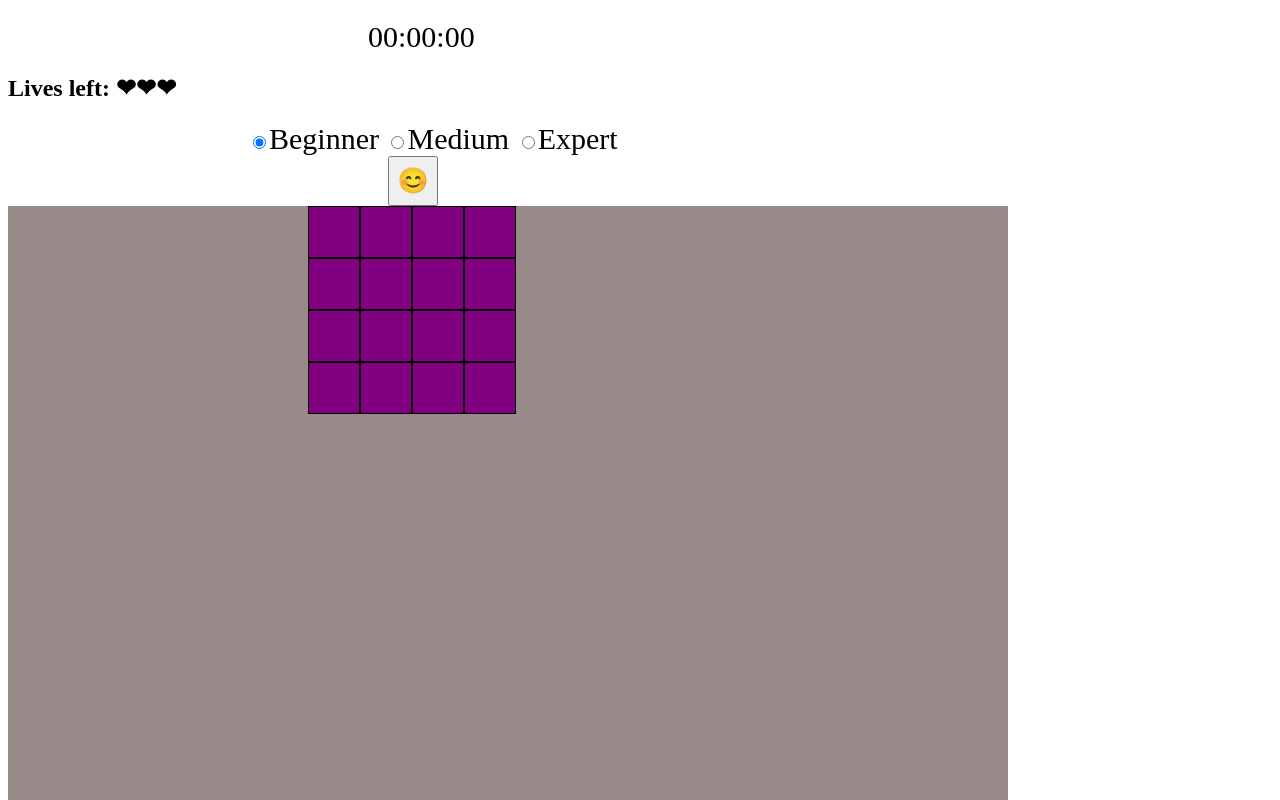
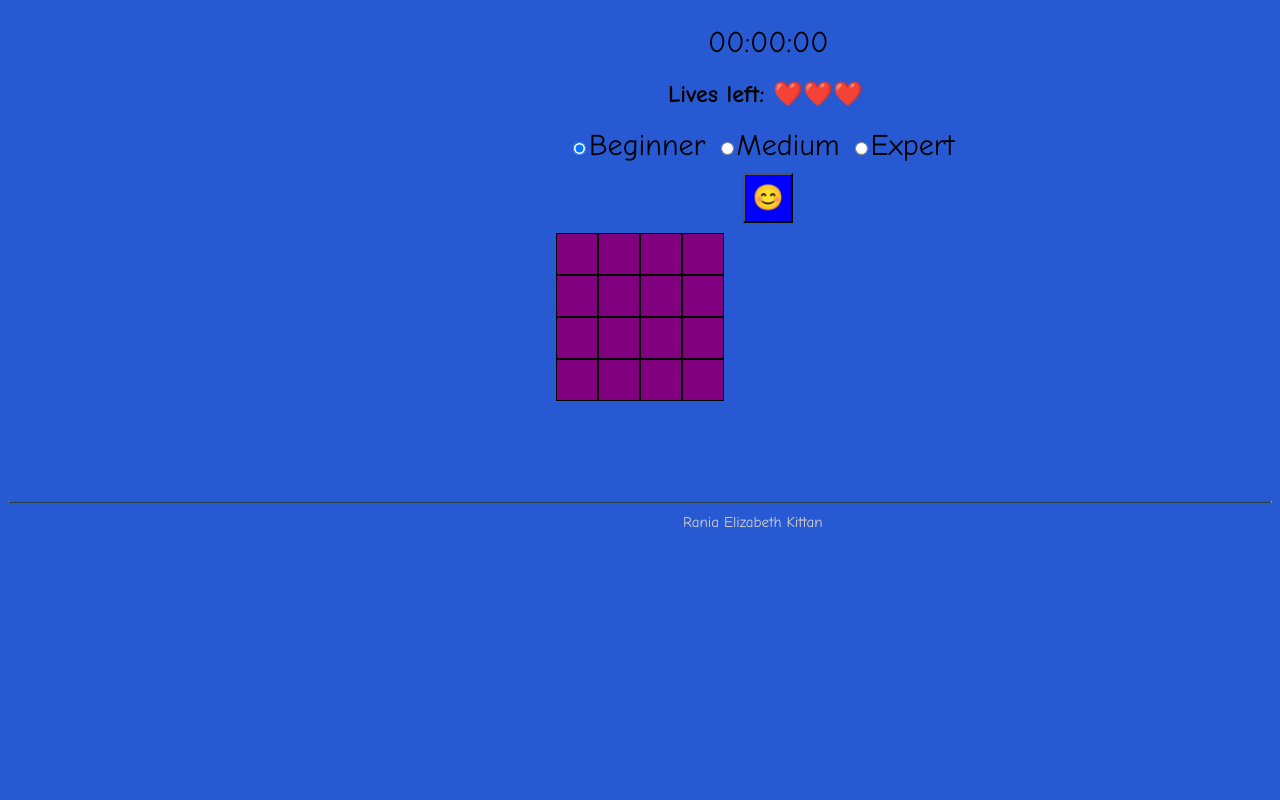
Before and after one commit to CrazyDiamond24/MineSweeperCA, a plain HTML site: page index.html in a window 1280 px wide. Shown: the top 800 px of the page. Drawn offline with Linux system fonts and the light colour scheme.

Commit message:
Second Submission
Still has a few bugs and needs some work in general.

```diff
--- a/css/style.css
+++ b/css/style.css
@@ -1,25 +1,23 @@
 /* DO THIS LAST! DO NOT WASTE TIME ON STYLE RANIA!
 KEEP IT UGLY FOR NOW, AS LONG AS YOU CAN SEE WHAT'S GOING ON */
-.container {
-  width: 1000px;
-  height: 1000px;
-  background-color: rgb(153, 138, 138);
-  /* display: flex;
-  align-items: center;
-  justify-content: center; */
+body {
+  background-color: rgb(39, 90, 210);
+  font-family: 'Comic Sans MS', 'Chalkboard SE', 'Comic Neue', sans-serif;
 }
+
 .container table {
-  background-color: rgb(153, 138, 138);
   border-collapse: collapse;
   border: collapse;
-  margin-left: 300px;
+  display: flex;
+  align-items: center;
+  justify-content: center;
 }
 
 .cell {
   display: inline-block;
   padding: 10px;
-  width: 30px;
-  height: 30px;
+  width: 20px;
+  height: 20px;
   border: 1px solid black;
   background-color: purple;
 }
@@ -29,20 +27,53 @@ KEEP IT UGLY FOR NOW, AS LONG AS YOU CAN SEE WHAT'S GOING ON */
 }
 
 .levels {
-  margin-left: 240px;
+  margin-left: 560px;
   font-size: 30px;
 }
 
 .timer {
   font-size: 30px;
-  margin-top: 20px;
-  margin-left: 360px;
+  margin-top: 25px;
+  margin-left: 700px;
 }
 
 .restart {
-  margin-left:380px;
+  margin-left: 735px;
+  margin-bottom: 10px;
+  margin-top: 10px;
   height: 50px;
   width: 50px;
   text-align: center;
   font-size: 25px;
+  background-color: blue;
 }
+
+.lives {
+  margin-left: 660px;
+}
+
+.modal {
+  padding-top: 20px;
+  padding-bottom: 10px;
+  height: 60px;
+  width: 150px;
+  margin-left: 1070px;
+  margin-top: 120px;
+  position: absolute;
+  background-color: rgb(52, 7, 48);
+  box-shadow: 2px 2px 2px 0px rgb(59, 59, 57);
+  color: white;
+  font-size: 25px;
+  text-align: center;
+}
+hr {
+  margin-top: 100px;
+  border-top: 1px solid rgb(17, 99, 193);
+  border-bottom: 1px solid rgb(44, 64, 71);
+}
+footer {
+  font-size: 15px;
+  color: rgb(213, 208, 208);
+  margin-left: 675px;
+  margin-top: 10px;
+}
--- a/index.html
+++ b/index.html
@@ -10,7 +10,8 @@
   <body onload="onInit()">
     <!-- more things to be added such as lives, hints, count.. -->
     <div class="timer">00:00:00</div>
-    <h2 class="lives">Lives left: <span>❤❤❤</span></h2>
+    <h2 class="lives">Lives left: <span>❤️❤️❤️</span></h2>
+
       <div class="levels">
         <label
           ><input
@@ -41,12 +42,13 @@
         >
       </div>
     </div>
+    <div class="modal">Game Over!</div>
     <button class="restart" onclick="resetGame()">😊</button>
     <div class="container">
 
     </div>
-
-    <div class="modal"></div>
+  <hr>
+    <footer>Rania Elizabeth Kittan</footer>
 
     <script src="js/util.js"></script>
     <script src="js/game.js"></script>
--- a/js/game.js
+++ b/js/game.js
@@ -1,5 +1,6 @@
 'use strict'
-//All logic goes here
+//Game basics
+//Functionality in Main file
 //----------------------------------------
 const HAPPY = '😊'
 const DEAD = '🥴'
@@ -30,6 +31,8 @@ function onInit() {
   gMinesPos = []
   isTimerOn = false
   renderEmoji(HAPPY)
+  var elModal = document.querySelector('.modal')
+  elModal.style.display = 'none'
 }
 //----------------------------------------
 function setMode(elMode) {
@@ -59,7 +62,9 @@ function gameOver() {
     renderClee(currMine, MINE)
   }
   renderEmoji(DEAD)
-  //add modal
+  //not working
+  var elModal = document.querySelector('.modal')
+  elModal.style.display = 'block'
 }
 //----------------------------------------
 function resetGame() {
@@ -74,6 +79,7 @@ function resetGame() {
 }
 
 //check victory - if all mines are flagged + all cells are shown
+//not working - I removed the call from the code
 //----------------------------------------
 function isVictory() {
   var totalCellCount = gLevel.SIZE ** 2
--- a/js/main.js
+++ b/js/main.js
@@ -1,5 +1,5 @@
 'use strict'
-//general basic foundation
+//Game Functionality
 //～*～♡～*～♥～*～♡～*～♥～*～♡～*～♥～*～♡～*～//
 
 //Elements
@@ -56,24 +56,20 @@ function onCellClicked(elCell, i, j) {
   if (!gGame.isOn) return
   var cell = gBoard[i][j]
   if (cell.isShown) return
+  if (elCell.isMarked) return
 
   if (!isTimerOn) {
     startTimer(Date.now())
     isTimerOn = !isTimerOn
   }
-  if (elCell.isMarked) return
 
-  //this is bugged - first cell clicked doesn't immediately render the number (it shows on 2nd click)
   if (gIsFirstClick) {
     placeMines(i, j)
-    // renderBoard()
-    // if (elCell.isMine) return
     gIsFirstClick = false
   }
 
-  //if no negs - expand 1st degree negs
   var pos = { i, j }
-  //if the cell has negs - reveal it with the count of mines
+
   if (!cell.isMine) {
     cell.isShown = true
     cell.minesAround = setMinesNegsCount(gBoard, i, j)
@@ -83,7 +79,6 @@ function onCellClicked(elCell, i, j) {
     elCell.innerText = cell.minesAround
   }
 
-  //BUGGED if MINE - reveal the mine - call game over ++Lives logic
   if (cell.isMine) {
     if (gLives) {
       cell.isShown = true
@@ -95,11 +90,9 @@ function onCellClicked(elCell, i, j) {
       gameOver()
     }
     // TODO FIX THIS
-    isVictory()
-    // return
+    // isVictory()
   }
   elCell.classList.add('revealed')
-  // elCell.isShown = true
 }
 
 //----------------------------------------
@@ -114,14 +107,13 @@ function placeMines(i, j) {
     }
     if (!gBoard[row][col].isMine) {
       gBoard[row][col].isMine = true
-      // renderCell({ i: row, j: col }, MINE)
     } else {
       i--
     }
   }
 }
 
-//marking - works fine
+//marking
 //----------------------------------------
 function onCellMarked(ev, elCell) {
   ev.preventDefault()
@@ -137,16 +129,14 @@ function onCellMarked(ev, elCell) {
     }
   }
 }
-
-//expand cell to 1st degree if it does not have mines around it
-//works fine, but doesn't show minesAround
+//----------------------------------------
 function expandShown(board, i, j) {
   if (board[i][j].minesAround === '') {
     for (var k = i - 1; k <= i + 1; k++) {
       if (k < 0 || k >= board.length) continue
       for (var l = j - 1; l <= j + 1; l++) {
         if (l < 0 || l >= board[0].length) continue
-        board[k][l].minesAround = setMinesNegsCount(board, k,l)
+        board[k][l].minesAround = setMinesNegsCount(board, k, l)
         if (!board[k][l].isShown) {
           board[k][l].isShown = true
 
@@ -159,8 +149,18 @@ function expandShown(board, i, j) {
   }
 }
 
-//TEST cell click
+//Not implemented
+//----------------------------------------
+function checkLives() {
+  var elLives = document.querySelector('.lives')
 
-// function onCellClicked(i,j){
-//   if(gBoard[i][j].minesAround) {}
-// }
+  if (!gLives) return
+  if (gBoard[i][j].isMine && gLives !== 0) {
+    gLives--
+    if (gLives === 2) elLives.innerText = '❤️❤️'
+    if (gLives === 1) elLives.innerText = '❤️'
+    if (gLives === 0) elLives.innerText = '💔'
+  }
+  renderEmoji(DEAD)
+  gGame.isOn = !gGame.isOn
+}
```
Also changed, not shown: js/util.js (+1 -8 lines).
